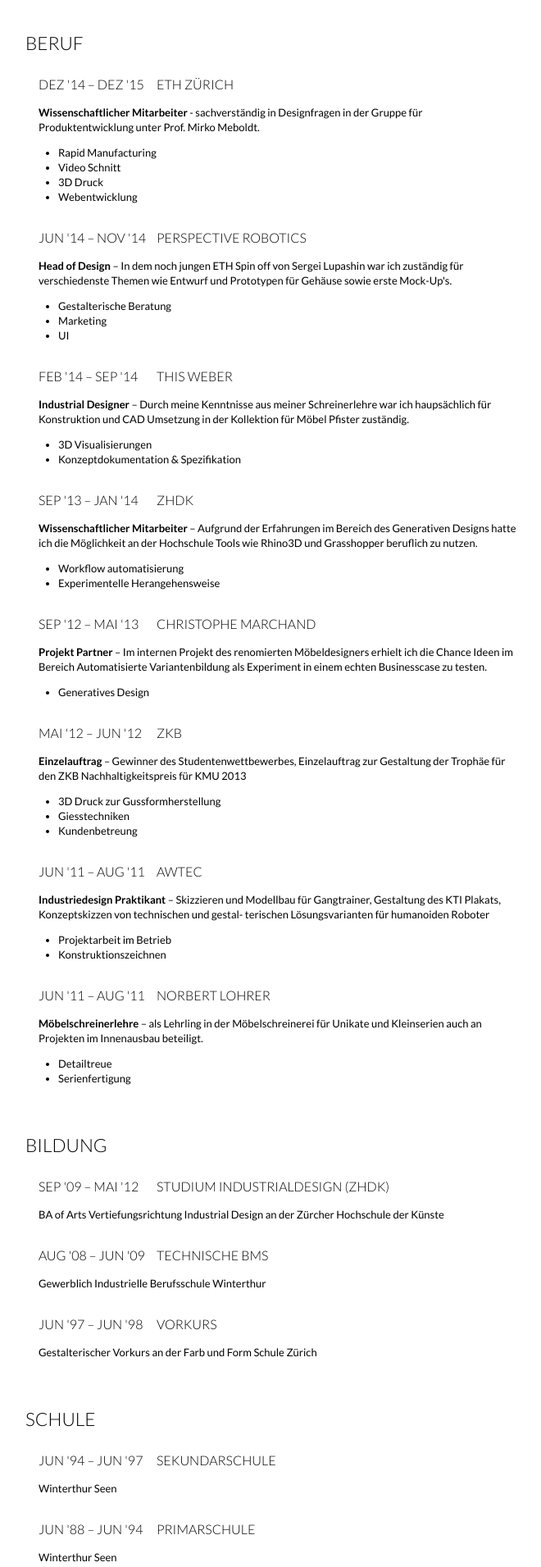
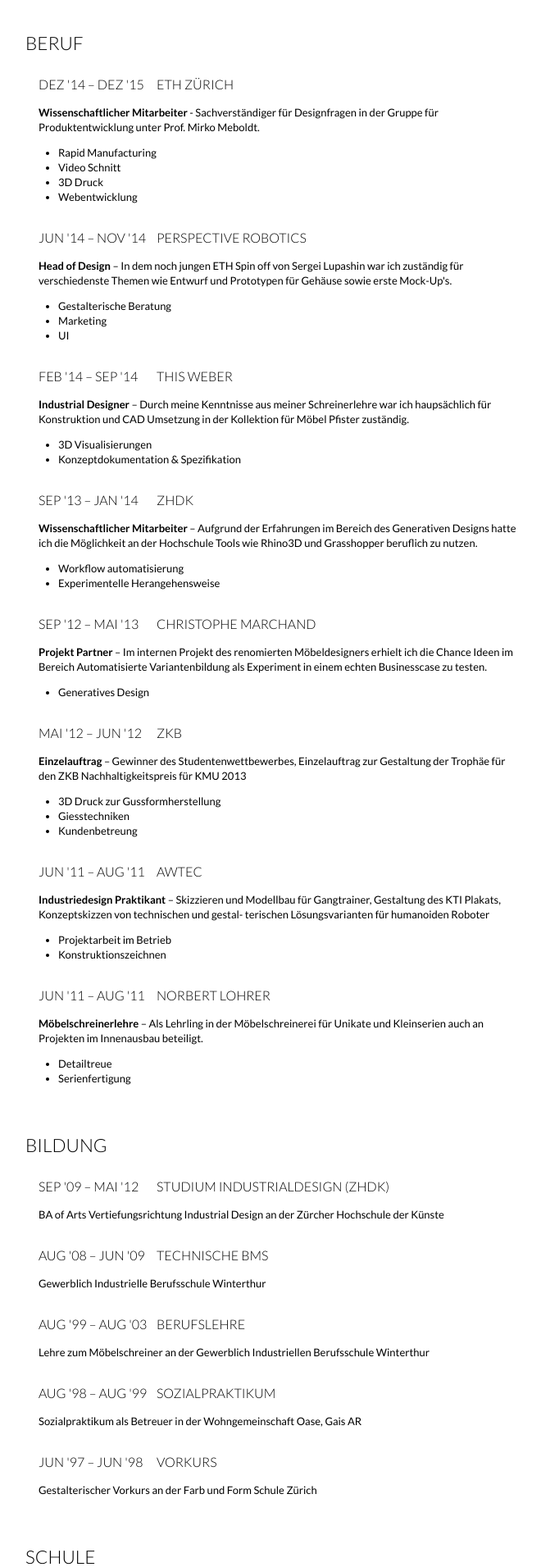
Before and after one commit to AlexJenter/resume, a website: page index.html in a window 1280 px wide. Shown: the part 280-2191 px from the top of the page at 82% size, without its empty margins (309-969 px from the left). Drawn offline with nearby package versions, Linux system fonts and the light colour scheme.

Commit message:
typos & cleanup

```diff
--- a/index.html
+++ b/index.html
@@ -32,7 +32,7 @@ var ngstkrk = ['h','i','=','a',' ','m','e','o','<','e','e','a','e','>','t','l','
 
 <h3 id="beruf">Beruf</h3>
 <h5 id="-span-class-date-dez-14-dez-15-span-span-class-titel-eth-z-rich-span-"><span class="date">dez &#39;14 – dez &#39;15</span><span class="titel">ETH Zürich</span></h5>
-<p><strong>Wissenschaftlicher Mitarbeiter</strong> - sachverständig in Designfragen in der Gruppe für Produktentwicklung unter Prof. Mirko Meboldt.</p>
+<p><strong>Wissenschaftlicher Mitarbeiter</strong> - Sachverständiger für Designfragen in der Gruppe für Produktentwicklung unter Prof. Mirko Meboldt.</p>
 <ul>
 <li>Rapid Manufacturing</li>
 <li>Video Schnitt</li>
@@ -77,7 +77,7 @@ var ngstkrk = ['h','i','=','a',' ','m','e','o','<','e','e','a','e','>','t','l','
 <li>Konstruktionszeichnen</li>
 </ul>
 <h5 id="-span-class-date-jun-11-aug-11-span-span-class-titel-norbert-lohrer-span-"><span class="date">jun &#39;11 – aug &#39;11</span><span class="titel">Norbert Lohrer</span></h5>
-<p><strong>Möbelschreinerlehre</strong> – als Lehrling in der Möbelschreinerei für Unikate und Kleinserien auch an Projekten im Innenausbau beteiligt.</p>
+<p><strong>Möbelschreinerlehre</strong> – Als Lehrling in der Möbelschreinerei für Unikate und Kleinserien auch an Projekten im Innenausbau beteiligt.</p>
 <ul>
 <li>Detailtreue</li>
 <li>Serienfertigung</li>
@@ -87,6 +87,10 @@ var ngstkrk = ['h','i','=','a',' ','m','e','o','<','e','e','a','e','>','t','l','
 <p>BA of Arts Vertiefungsrichtung Industrial Design an der Zürcher Hochschule der Künste</p>
 <h5 id="-span-class-date-aug-08-jun-09-span-span-class-titel-technische-bms-span-"><span class="date">aug &#39;08 – jun &#39;09</span><span class="titel">Technische BMS</span></h5>
 <p>Gewerblich Industrielle Berufsschule Winterthur</p>
+<h5 id="-span-class-date-aug-99-aug-03-span-span-class-titel-berufslehre-span-"><span class="date">aug &#39;99 – aug &#39;03</span><span class="titel">Berufslehre</span></h5>
+<p>Lehre zum Möbelschreiner an der Gewerblich Industriellen Berufsschule Winterthur</p>
+<h5 id="-span-class-date-aug-98-aug-99-span-span-class-titel-sozialpraktikum-span-"><span class="date">aug &#39;98 – aug &#39;99</span><span class="titel">Sozialpraktikum</span></h5>
+<p>Sozialpraktikum als Betreuer in der Wohngemeinschaft Oase, Gais AR</p>
 <h5 id="-span-class-date-jun-97-jun-98-span-span-class-titel-vorkurs-span-"><span class="date">jun &#39;97 – jun &#39;98</span><span class="titel">Vorkurs</span></h5>
 <p>Gestalterischer Vorkurs an der Farb und Form Schule Zürich</p>
 <h3 id="schule">Schule</h3>
```
Also changed, not shown: css/style.css (+9 -0 lines), index.md (+10 -2 lines).
